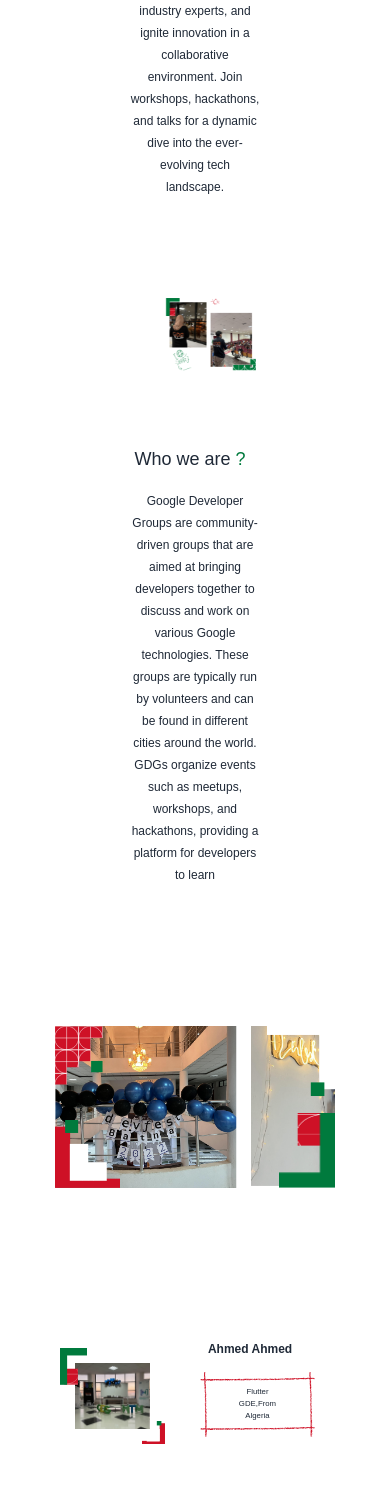
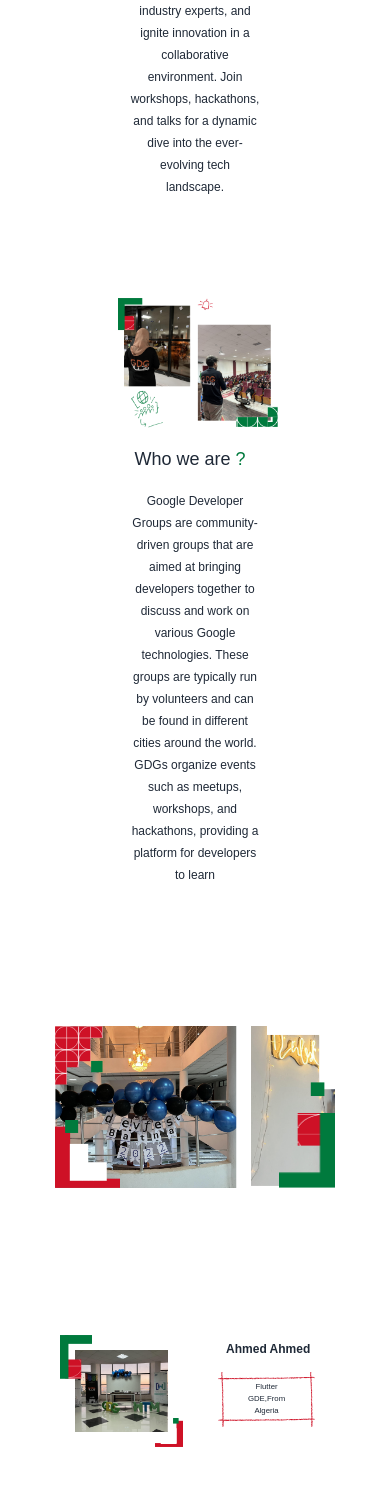
Before and after one commit to Dia-Souci/Devfest2023Batna, a React (Vite) app: page / in a window 390 px wide. Shown: the part 1041-2527 px from the top of the page. Built offline with nearby package versions, Linux system fonts and the light colour scheme; a web font is replaced by a local one.

Commit message:
built + haithem responsive 90% + zak responsive 90% + image size amplified

```diff
--- a/src/components/Disk/section.css
+++ b/src/components/Disk/section.css
@@ -227,7 +227,11 @@ body .Container-home{
   .image-container-section img{
     width: 45%;
   }
-
+  #scnd{
+    width: 80%;
+    transform: translate(-30%, 0);
+    margin: 0 0 10px;
+  }
   .devfestTarget{
     width: 40%;
   }
--- a/src/components/Disk/section.jsx
+++ b/src/components/Disk/section.jsx
@@ -23,10 +23,10 @@ function Section()
         <div className='text-container-section' >
           <div className='section-title'>
             <div className="whatis">
-              <h1>What is</h1>
-              <span className="devfestTarget" >
-                <img src={devfQ} alt="" />
-              </span>
+            <h1>What is</h1>
+            <span className="devfestTarget" >
+              <img src={devfQ} alt="" />
+            </span>
             </div>
 
           </div>
@@ -41,7 +41,7 @@ function Section()
       <div className='Container-home'>
         <div className='image-container-section'>
           <div className='image-container first-image '>
-            <img className="image-original scnd" src={image5}/>
+            <img className="image-original scnd" id="scnd" src={image5}/>
 
           </div>
         </div>
--- a/src/components/Swipper2.css
+++ b/src/components/Swipper2.css
@@ -43,13 +43,13 @@
 
 .swiper-button-next{
   background-image: url('../images/right-arrow.svg');
-  right: 0;
+  right: -15px;
   margin-right: 40px;
 }
 
 .swiper-button-prev {
   background-image: url('../images/left-arrow.svg');
-  left: 0;
+  left: -15px;
   margin-left: 40px;
 
 }
--- a/src/components/Swipper2.jsx
+++ b/src/components/Swipper2.jsx
@@ -61,9 +61,6 @@ function Swipper2() {
               alt="img"
               style={{
                 width: "100%",
-                height: "auto",
-                maxWidth: "426px",
-                maxHeight: "431px",
                 objectFit: "cover",
               }}
             />
@@ -142,9 +139,6 @@ function Swipper2() {
               alt="img"
               style={{
                 width: "100%",
-                height: "auto",
-                maxWidth: "426px",
-                maxHeight: "431px",
                 objectFit: "cover",
               }}
             />
@@ -223,9 +217,6 @@ function Swipper2() {
               alt="img"
               style={{
                 width: "100%",
-                height: "auto",
-                maxWidth: "426px",
-                maxHeight: "431px",
                 objectFit: "cover",
               }}
             />
```
